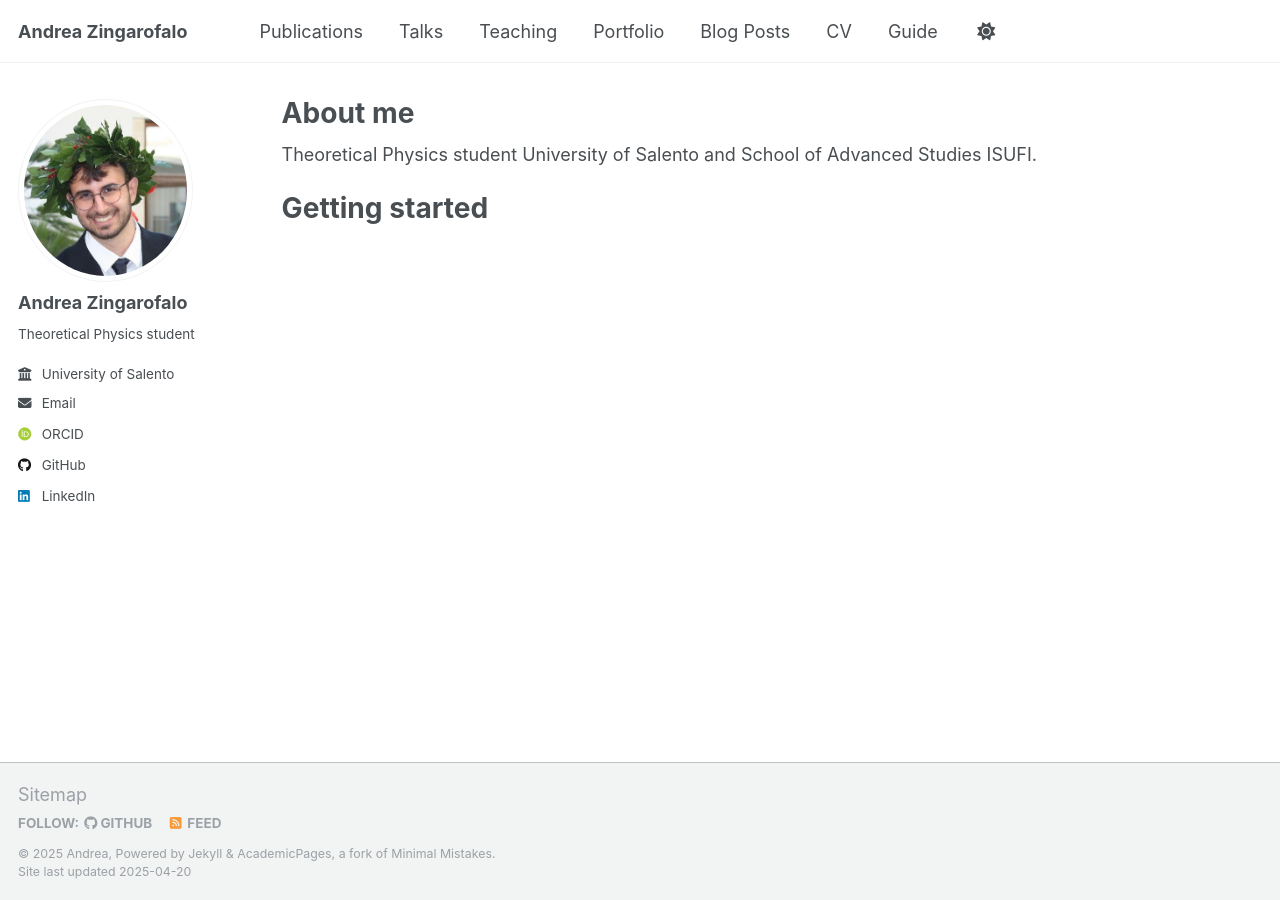
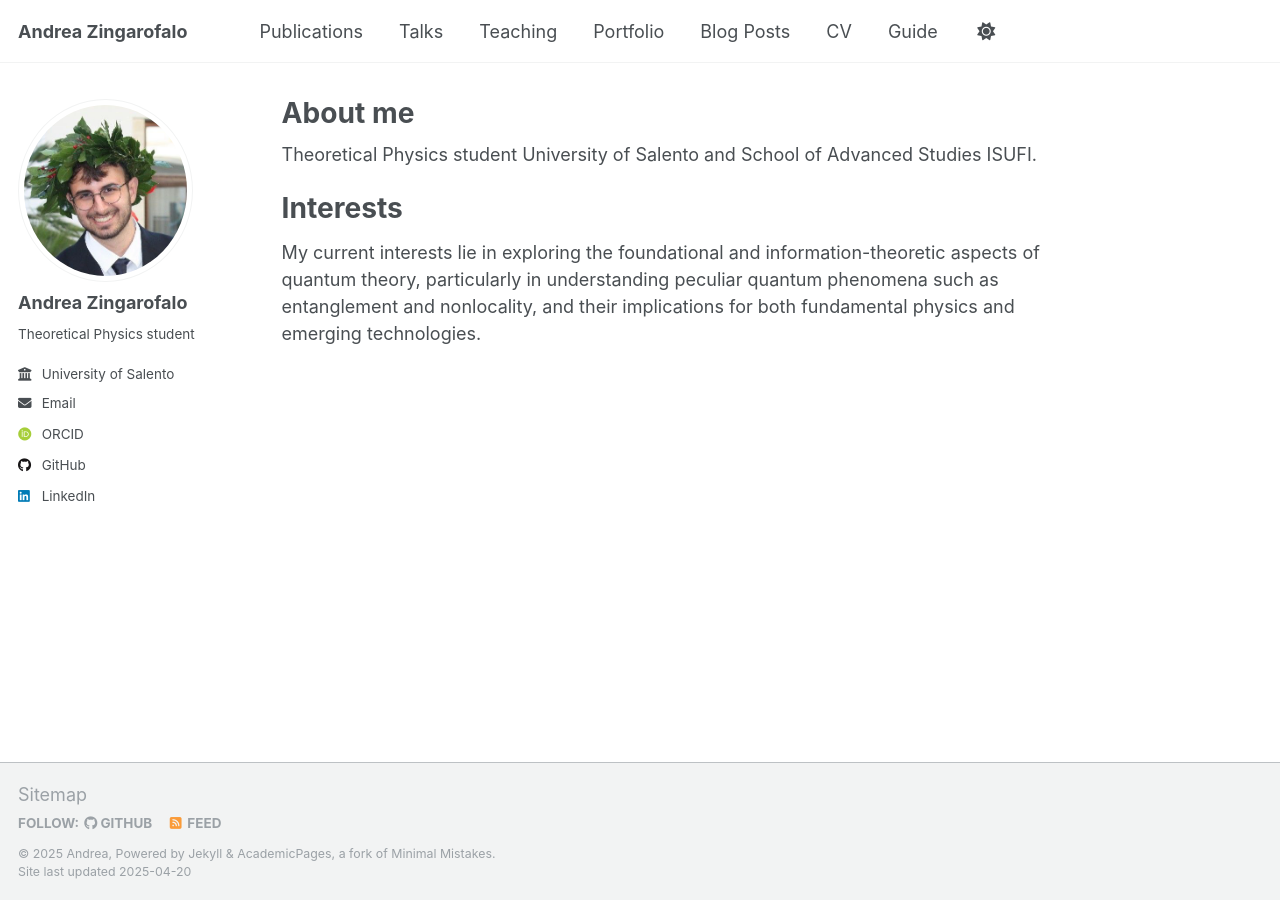
Before and after one commit to andreazingarofalo/andreazingarofalo.github.io, a Jekyll site: the page built from _pages/about.md, in a window 1280 px wide. Built offline with Jekyll 4.4.1, drawn with Linux system fonts in a browser that asks for light colours; some web fonts are replaced.

Commit message:
Update about.md

```diff
--- a/_pages/about.md
+++ b/_pages/about.md
@@ -9,5 +9,8 @@ redirect_from:
 
 Theoretical Physics student University of Salento and School of Advanced Studies ISUFI.
 
-Getting started
+Interests
 ======
+My current interests lie in exploring the foundational and information-theoretic aspects of quantum theory,
+particularly in understanding peculiar quantum phenomena such as entanglement and nonlocality, and
+their implications for both fundamental physics and emerging technologies.
```
